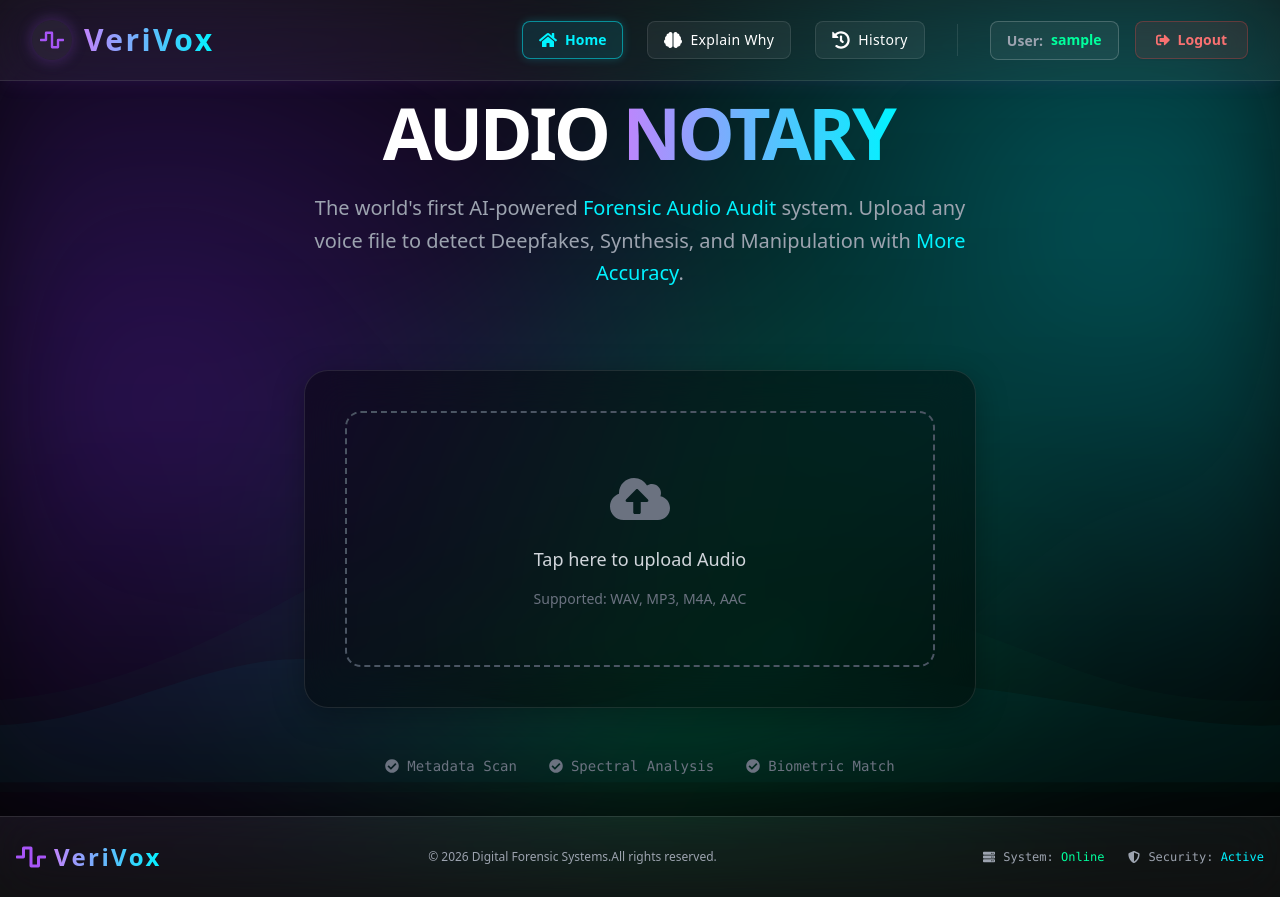
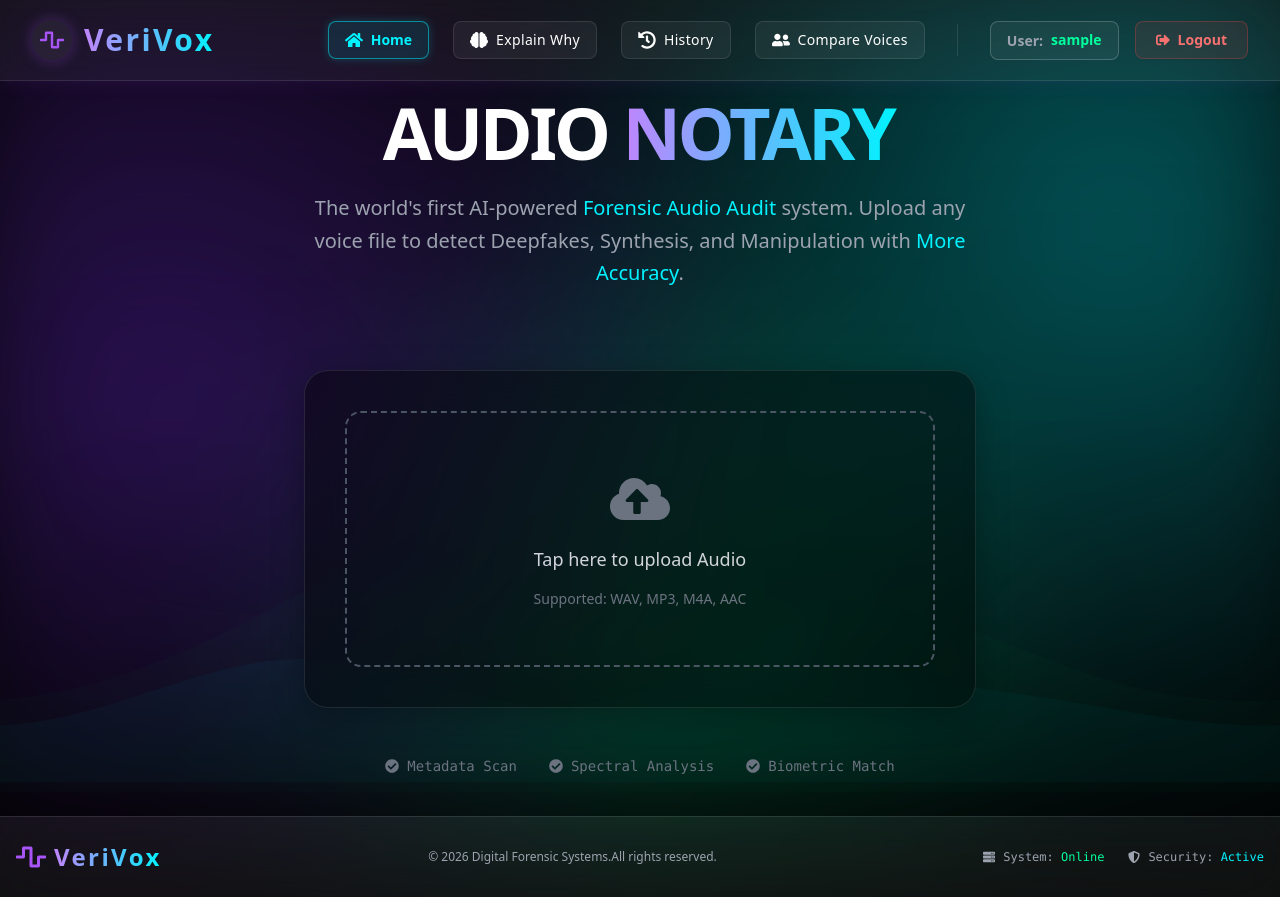
Before and after one commit to DEV1767/forensic_toolkit, a React (Vite) app in the folder audio-notary-frontend/: page /scan in a window 1280 px wide. Built offline with nearby package versions, Linux system fonts and the light colour scheme; sample sign-in values are in the browser's storage.

Commit message:
nav change

```diff
--- a/audio-notary-frontend/src/components/Navbar.jsx
+++ b/audio-notary-frontend/src/components/Navbar.jsx
@@ -1,7 +1,8 @@
 import { useState, useContext } from 'react';
 import { Link, useNavigate, useLocation } from 'react-router-dom';
 import { AuthContext } from '../context/AuthContext';
-import { FaWaveSquare, FaBars, FaTimes, FaHome, FaHistory, FaSignOutAlt, FaBrain } from 'react-icons/fa'; // Added FaBrain
+import { FaWaveSquare} from 'react-icons/fa'; // Added FaBrain
+import {FaBars, FaTimes, FaHome, FaHistory, FaSignOutAlt, FaBrain, FaUserFriends } from 'react-icons/fa';
 
 const Navbar = () => {
   const { user, logout } = useContext(AuthContext);
@@ -62,6 +63,11 @@ const Navbar = () => {
                     <FaHistory className="text-lg"/> History
                 </Link>
 
+                {/* Inside your rendering logic, put this under the Home link: */}
+                <Link to="/compare" onClick={() => setIsOpen(false)} className={location.pathname === '/compare' ? activeBtnStyle : navBtnStyle}>
+                    <FaUserFriends className="text-lg"/> Compare Voices
+                </Link>
+
                 <div className="h-8 w-[1px] bg-white/10 mx-2"></div>
 
                 <div className="flex items-center gap-4">
@@ -109,6 +115,11 @@ const Navbar = () => {
                 <FaHistory/> History
             </Link>
 
+            {/* Inside your rendering logic, put this under the Home link: */}
+            <Link to="/compare" onClick={() => setIsOpen(false)} className={location.pathname === '/compare' ? activeBtnStyle : navBtnStyle}>
+                <FaUserFriends className="text-lg"/> Compare Voices
+            </Link>
+
             <div className="border-t border-white/10 my-2"></div>
 
             <button onClick={handleLogout} className="w-full text-left px-4 py-3 bg-red-500/10 text-red-400 rounded-xl font-bold flex items-center gap-3">
```
